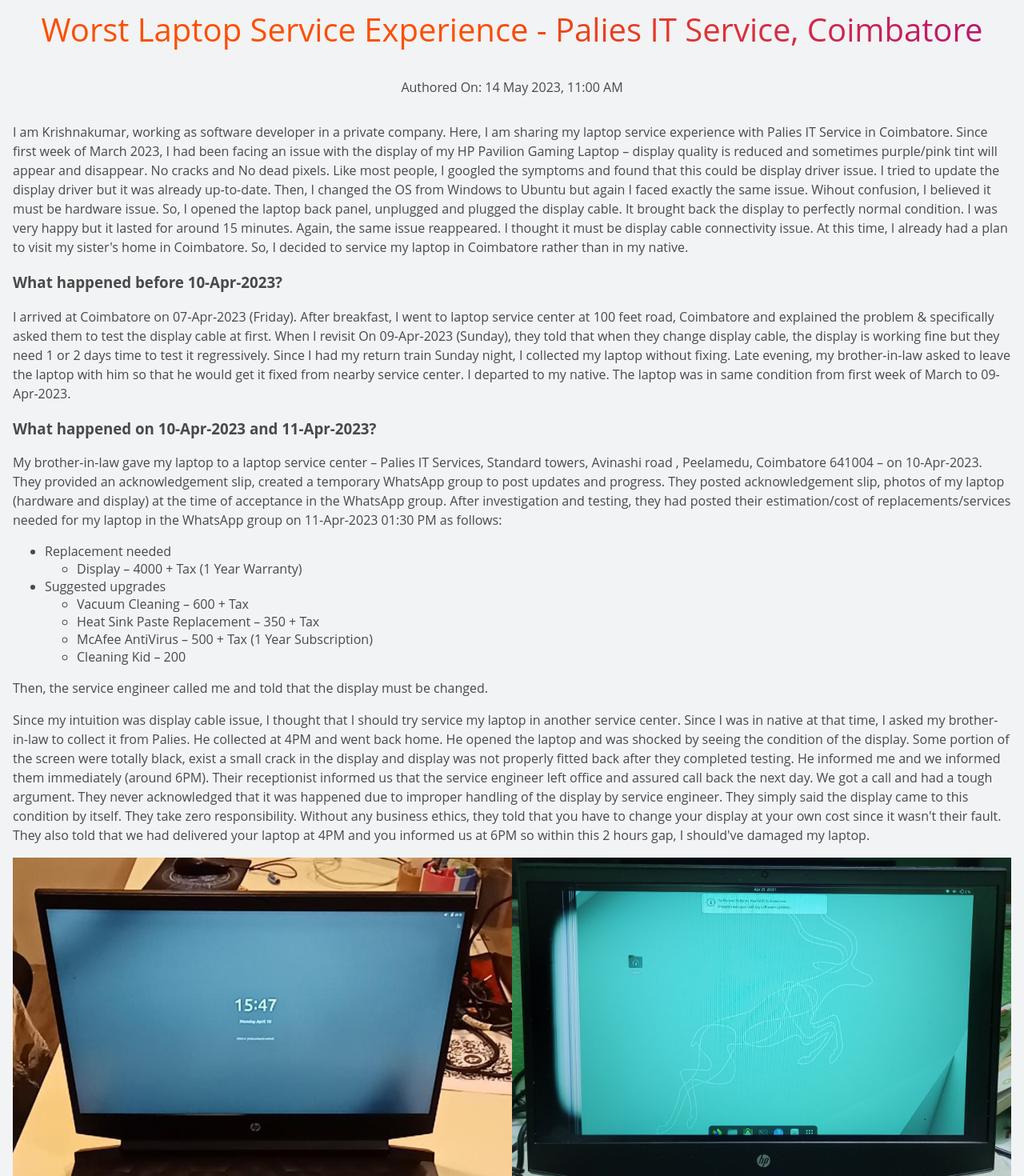
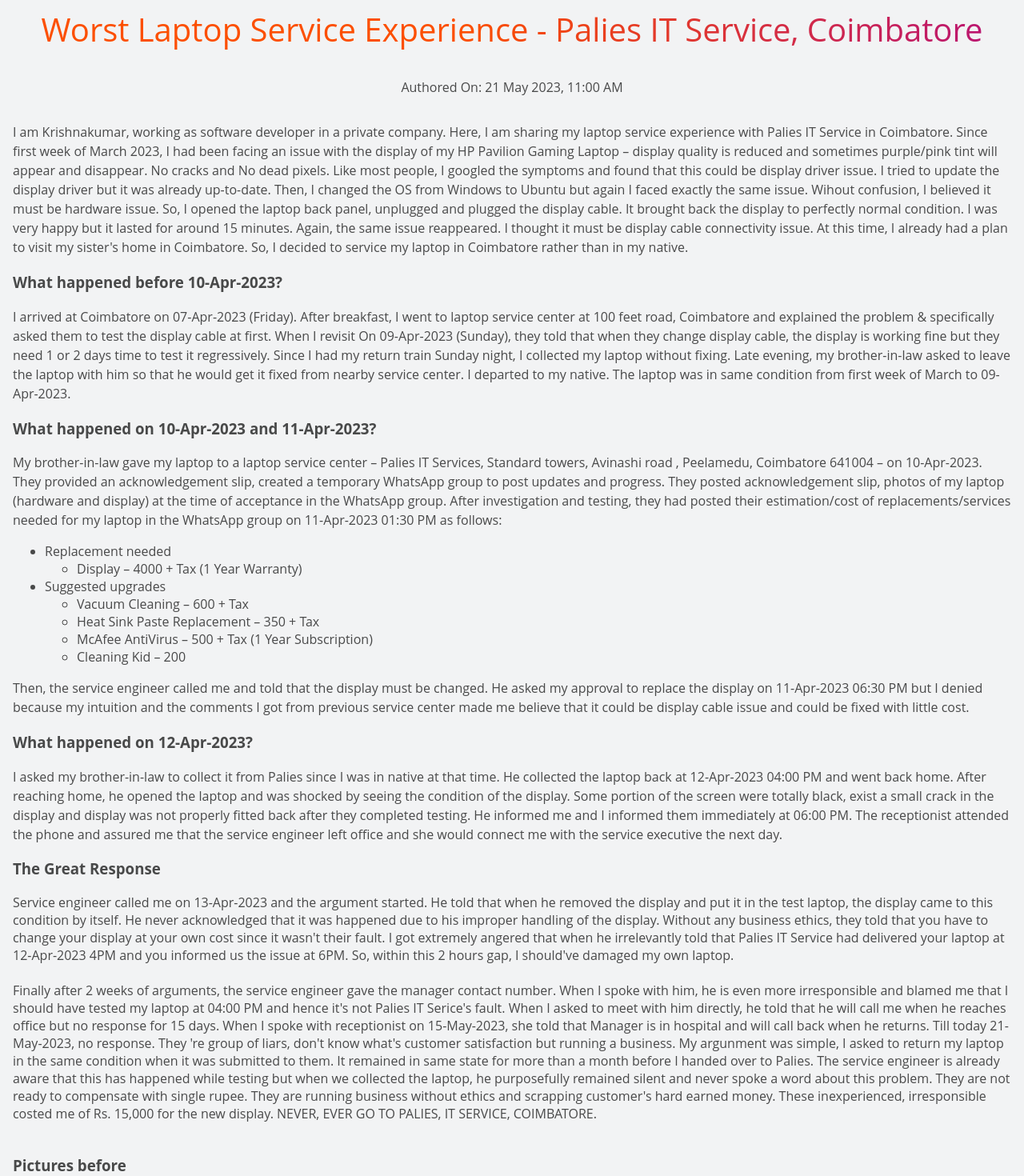
Before and after one commit to kkrprodev/life-experiences, a SvelteKit app: page / in a window 1280 px wide. Shown: the part 40-1510 px from the top of the page at 80% size. Built offline with nearby package versions, Linux system fonts and the light colour scheme; a web font is replaced by a local one.

Commit message:
Reached near completion

```diff
--- a/src/routes/Comparison.svelte
+++ b/src/routes/Comparison.svelte
@@ -5,11 +5,17 @@
 	import post_display_2 from '$lib/images/Post-display-2.jpg';
 	import post_display_3 from '$lib/images/Post-display-3.jpg';
 </script>
-
-<div id="grid-container">
-	<img class="pre" src={pre_display} />
-	<img class="post" src={post_display_1} />
-</div>
+<h3> Pictures before </h3>
+	<div id="grid-container">
+		<img class="pre" src={pre_display} />
+		<img class="pre" src={pre_display_close_up} />
+	</div>
+<h3> Pictures after </h3>
+	<div id="grid-container">
+		<img class="post" src={post_display_1} />
+		<img class="post" src={post_display_3} />
+		<img class="post" src={post_display_2} />
+	</div>
 
 <style>
 
--- a/src/routes/Story.svelte
+++ b/src/routes/Story.svelte
@@ -56,29 +56,47 @@
 </ul>
 
 <p>
-Then, the service engineer called me and told that the display must be changed.
+Then, the service engineer called me and told that the display must be changed. He asked my approval to replace the display on 11-Apr-2023 06:30 PM
+but I denied because my intuition and the comments I got from previous service center made me believe that it could be display cable issue and could be fixed with little cost.
 </p>
 
-
+<h3> What happened on 12-Apr-2023?</h3>
 
 <p>
+I asked my brother-in-law to collect it from Palies since I was in native at that time.
+He collected the laptop back at 12-Apr-2023 04:00 PM and went back home.
+After reaching home, he opened the laptop and was shocked by seeing the condition of the display.
+Some portion of the screen were totally black, exist a small crack in the display and display was not properly fitted back after they completed testing.
+He informed me and I informed them immediately at 06:00 PM.
+The receptionist attended the phone and assured me that the service engineer left office and she would connect me with the service executive the next day.
 
+</p>
 
+<h3> The Great Response </h3>
 
-Since my intuition was display cable issue, I thought that I should try service my laptop in another service center.
-Since I was in native at that time, I asked my brother-in-law to collect it from Palies.
-He collected at 4PM and went back home. He opened the laptop and was shocked by seeing the condition of the display.
-Some portion of the screen were totally black, exist a small crack in the display and display was not properly fitted back after they completed testing.
-He informed me and we informed them immediately (around 6PM).
-Their receptionist informed us that the service engineer left office and assured call back the next day.
-We got a call and had a tough argument. They never acknowledged that it was happened due to improper handling of the display by service engineer.
-They simply said the display came to this condition by itself. They take zero responsibility.
+Service engineer called me on 13-Apr-2023 and the argument started.
+He told that when he removed the display and put it in the test laptop, the display came to this condition by itself.
+He never acknowledged that it was happened due to his improper handling of the display.
 Without any business ethics, they told that you have to change your display at your own cost since it wasn't their fault.
 
-They also told that we had delivered your laptop at 4PM and you informed us at 6PM so within this 2 hours gap, I should've damaged my laptop.
+I got extremely angered that when he irrelevantly told that Palies IT Service had delivered your laptop at 12-Apr-2023 4PM and
+you informed us the issue at 6PM. So, within this 2 hours gap, I should've damaged my own laptop.
+<br/><br/>
+Finally after 2 weeks of arguments, the service engineer gave the manager contact number. When I spoke with him, he is even more irresponsible and blamed me that
+I should have tested my laptop at 04:00 PM and hence it's not Palies IT Serice's fault. When I asked to meet with him directly,
+he told that he will call me when he reaches office but no response for 15 days. When I spoke with receptionist on 15-May-2023, she told that Manager is in hospital and
+will call back when he returns. Till today 21-May-2023, no response. They 're group of liars, don't know what's customer satisfaction but running a business.
 
-</p>
+My argunment was simple, I asked to return my laptop in the same condition when it was submitted to them. It remained in same state for more than a month before I handed over to Palies.
+The service engineer is already aware that this has happened while testing but when we collected the laptop, he purposefully remained silent and never spoke a word about this problem.
+They are not ready to compensate with single rupee. They are running business without ethics and scrapping customer's hard earned money.
+These inexperienced, irresponsible costed me of Rs. 15,000 for the new display.
+
+NEVER, EVER GO TO PALIES, IT SERVICE, COIMBATORE.
+
 </div>
+
+<br/>
 
 <Comparison />
 
--- a/src/routes/Title.svelte
+++ b/src/routes/Title.svelte
@@ -6,7 +6,7 @@
 <h1>
     Worst Laptop Service Experience - Palies IT Service, Coimbatore
 </h1>
-<p>Authored On: 14 May 2023, 11:00 AM </p>
+<p>Authored On: 21 May 2023, 11:00 AM </p>
 
 </div>
 
```
